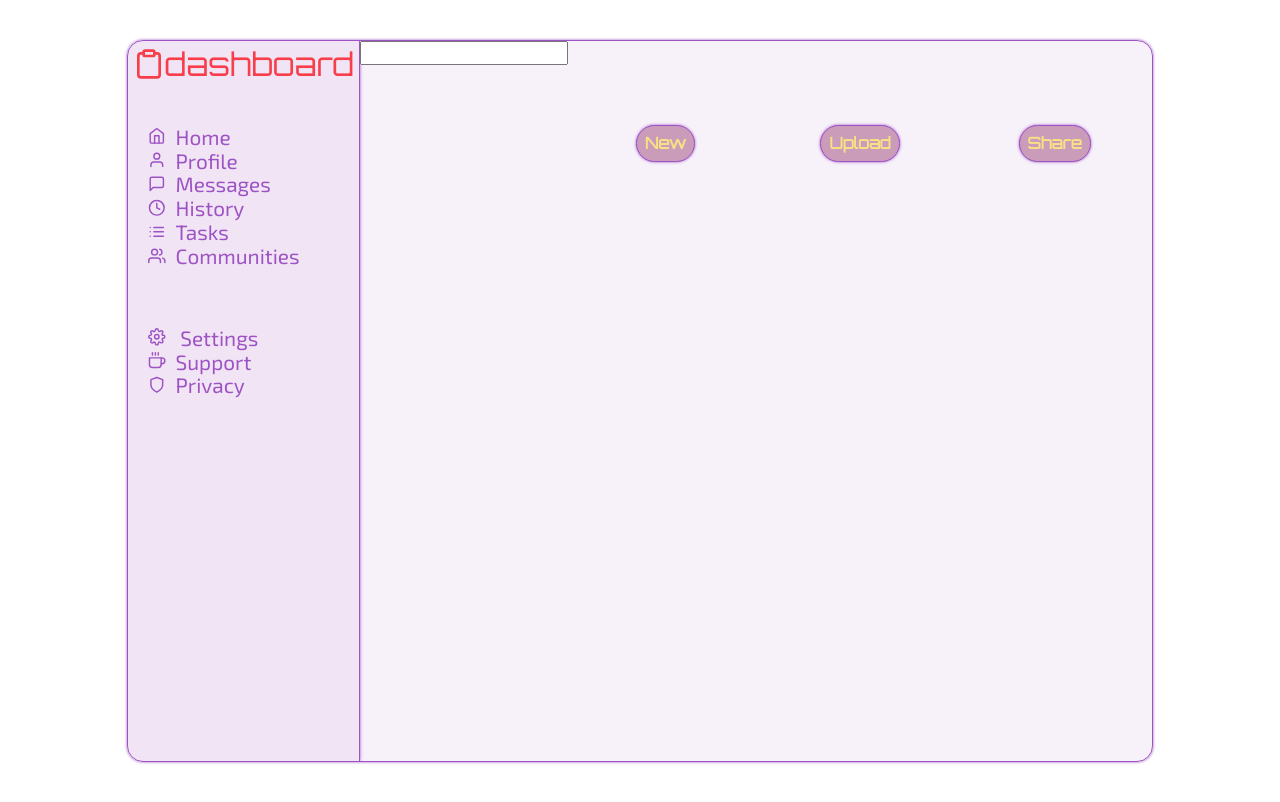
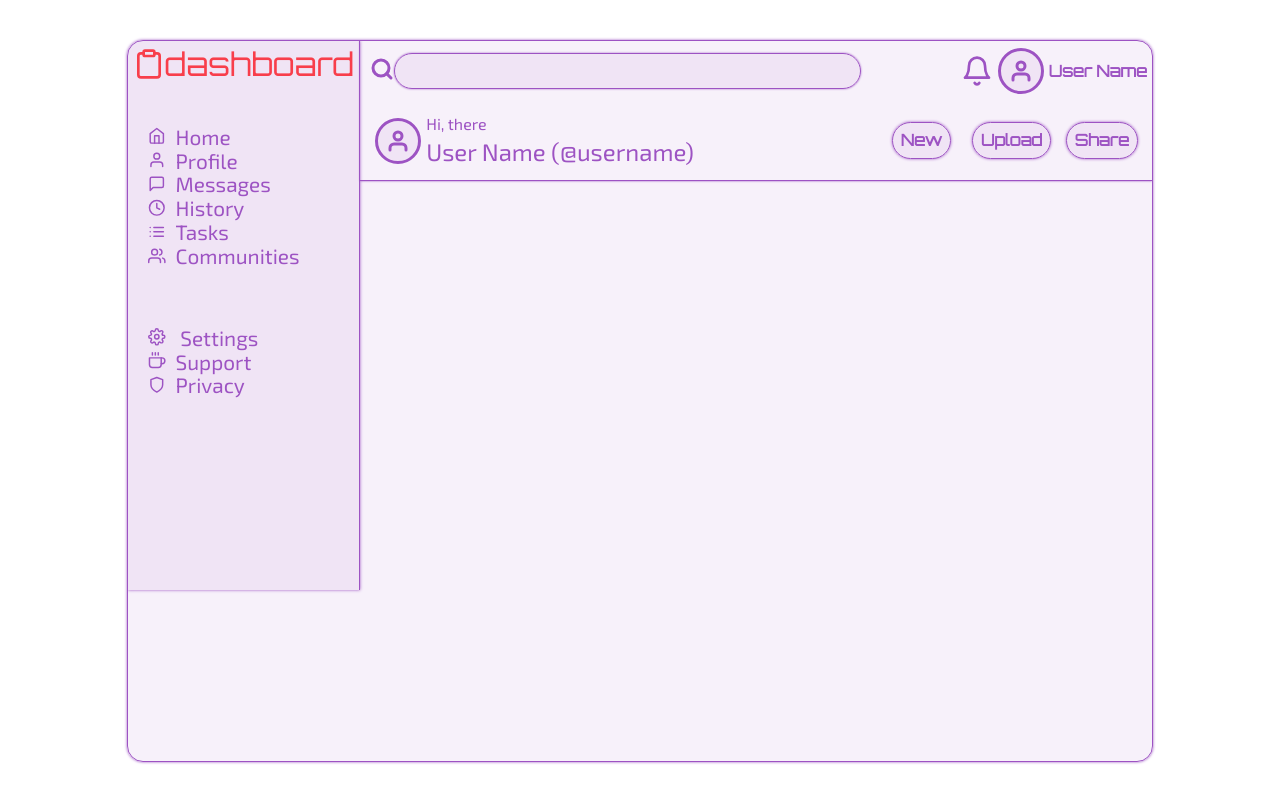
Before and after one commit to hrv3str/odin-admin-dashboard, a plain HTML site: page index.html in a window 1280 px wide. Drawn offline with Linux system fonts and the light colour scheme.

Commit message:
Header elements
Finish header elements layout and styling

```diff
--- a/index.html
+++ b/index.html
@@ -161,13 +161,65 @@
         </div>
         <div class="header">
             <div class="searchbar-container">
-                <input type="text">
+                <label for="searchbar">
+                    <svg
+                        viewBox="0 0 24 24"
+                        width="24"
+                        height="24"
+                        stroke="#fff"
+                        stroke-width="2"
+                        fill="none"
+                        stroke-linecap="round" stroke-linejoin="round" class="searchbar-icon" data-darkreader-inline-stroke="" style="--darkreader-inline-stroke: #ffffff;">
+                        <circle cx="11" cy="11" r="8"></circle>
+                        <line x1="21" y1="21" x2="16.65" y2="16.65"></line>
+                    </svg>
+                </label>
+                <input type="text"
+                    id="searchbar">
             </div>
             <div class="current-user">
-
+                <svg
+                    viewBox="0 0 24 24"
+                    width="24"
+                    height="24"
+                    stroke="#fff"
+                    stroke-width="2"
+                    fill="none"
+                    stroke-linecap="round" stroke-linejoin="round" class="inbox-icon" data-darkreader-inline-stroke="" style="--darkreader-inline-stroke: #ffffff;">
+                    <path d="M18 8A6 6 0 0 0 6 8c0 7-3 9-3 9h18s-3-2-3-9"></path>
+                    <path d="M13.73 21a2 2 0 0 1-3.46 0"></path>
+                </svg>
+                <div class="profile-icon">
+                    <svg
+                        viewBox="0 0 24 24"
+                        width="24"
+                        height="24"
+                        stroke="#fff"
+                        stroke-width="2"
+                        fill="none"
+                        stroke-linecap="round" stroke-linejoin="round" class="css-i6dzq1" data-darkreader-inline-stroke="" style="--darkreader-inline-stroke: #ffffff;">
+                        <path d="M20 21v-2a4 4 0 0 0-4-4H8a4 4 0 0 0-4 4v2"></path>
+                        <circle cx="12" cy="7" r="4"></circle>
+                    </svg>
+                </div>
+                <p>User Name</p>
             </div>
             <div class="hero">
-
+                <div class="profile-icon big">
+                    <svg
+                        viewBox="0 0 24 24"
+                        width="24"
+                        height="24"
+                        stroke="#fff"
+                        stroke-width="2"
+                        fill="none"
+                        stroke-linecap="round" stroke-linejoin="round" class="css-i6dzq1" data-darkreader-inline-stroke="" style="--darkreader-inline-stroke: #ffffff;">
+                        <path d="M20 21v-2a4 4 0 0 0-4-4H8a4 4 0 0 0-4 4v2"></path>
+                        <circle cx="12" cy="7" r="4"></circle>
+                    </svg>
+                </div>
+                <p>Hi, there</p>
+                <p>User Name (@username)</p>
             </div>
             <div class="actions">
                 <ul>
@@ -177,6 +229,9 @@
                 </ul>
             </div>
         </div>
+        <div>
+
+        </div>
     </div>
 </body>
 </html>
--- a/styles.css
+++ b/styles.css
@@ -85,7 +85,14 @@ i {
     height: fit-content;
     display: grid;
     grid-template-columns: auto 1fr;
-    grid-template-rows: repeat(2, 1fr);
+    grid-template-rows: repeat(2, auto);
+    align-items: center;
+    justify-content: center;
+    gap: 10px;
+    column-gap: 15px;
+    padding: 5px;
+    border-bottom: 1px solid var(--col-fourth);
+    box-shadow: 0px 0px 2px var(--col-fourth);
 }
 
 .actions > ul {
@@ -96,12 +103,12 @@ i {
     width: 100%;
     padding: 0;
     font-family: var(--font-orbitron);
-    color: var(--col-second);
+    color: var(--col-fourth);
     justify-items: center;
 }
 
 .actions > ul > li {
-    background-color: var(--col-third);
+    background-color: var(--col-fourth-tranc);
     border: 1px solid var(--col-fourth);
     box-shadow: 0px 0px 3px var(--col-fourth);
     width: fit-content;
@@ -109,3 +116,95 @@ i {
     border-radius: 3rem;
     font-weight: 700;
 }
+
+.searchbar-container {
+    display: grid;
+    grid-template-columns: auto 1fr;
+    align-items: center;
+}
+
+#searchbar {
+    width: 35vw;
+    height: 2rem;
+    background-color: var(--col-fourth-tranc);
+    border: 1px solid var(--col-fourth);
+    border-radius: 3rem;
+    box-shadow: 0px 0px 2px var(--col-fourth);
+    font-size: 1rem;
+    padding: 1px;
+    padding-left: 1rem;
+    font-family: var(--font-exo-two);
+    color: var(--col-fourth);
+}
+
+.searchbar-icon {
+    height: 1.5rem;
+    width: auto;
+    stroke: var(--col-fourth);
+    stroke-width: 3;
+    margin-left: 5px;
+}
+
+.current-user {
+    display: grid;
+    grid-template-columns: 1fr auto auto auto;
+    gap: 5px;
+    align-items: center;
+}
+
+.inbox-icon {
+    stroke: var(--col-fourth);
+    height: 2rem;
+    width: auto;
+    grid-column: 2 / 3;
+}
+
+.profile-icon {
+    --side-size: 2.5rem;
+    border: 3px solid var(--col-fourth);
+    background-color: var(--col-fourth-tranc);
+    border-radius: 50%;
+    width: var(--side-size);
+    height: var(--side-size);
+    display: flex;
+    align-items: center;
+    justify-content: center;
+}
+
+.profile-icon > svg {
+    stroke: var(--col-fourth);
+    stroke-width: 3;
+}
+
+.current-user > p {
+    font-family: var(--font-orbitron);
+    color: var(--col-fourth);
+    font-weight: 700;
+}
+
+.hero {
+    display: grid;
+    grid-template-columns: auto 1fr;
+    grid-template-rows: auto auto;
+    align-items: center;
+    gap: 5px;
+    padding-left: 10px;
+}
+
+.big {
+    grid-area: 1 / 1 / 3 / 2;
+}
+
+.hero p:nth-of-type(2) {
+    grid-row: 2 / 3;
+    grid-column: 2 / 3;
+    font-size: 1.5rem;
+
+}
+
+.hero > p {
+    font-family: var(--font-exo-two);
+    color: var(--col-fourth);
+    font-weight: 500;
+    margin: 0;
+}
```
